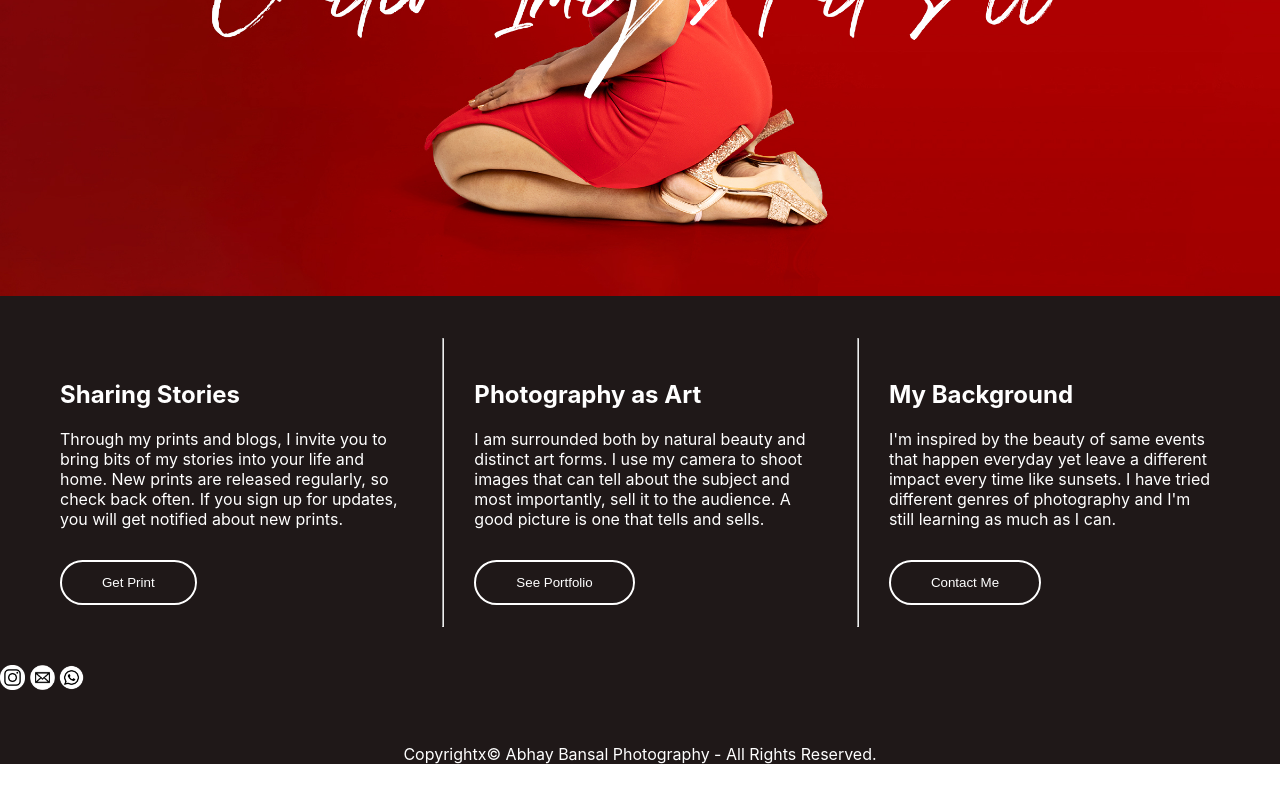
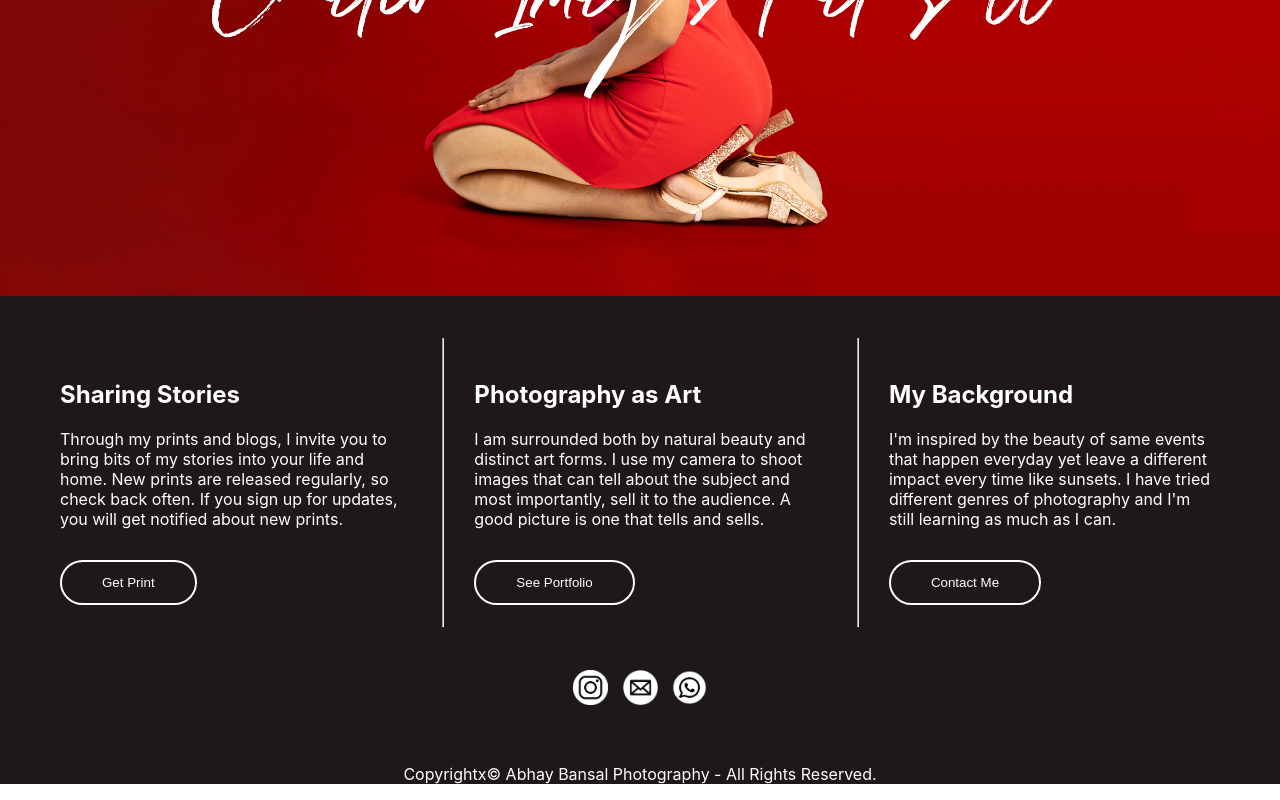
Before and after one commit to Chiragjn20/Project-photo, a React (Create React App) app: page / in a window 1280 px wide. Shown: the part 424-1224 px from the top of the page. Built offline with nearby package versions, Linux system fonts and the light colour scheme.

Commit message:
icons updated

```diff
--- a/src/component/App.css
+++ b/src/component/App.css
@@ -257,12 +257,16 @@ column-width: 100%;
 
 
 .class3 {
+    align-items: center;
+    text-align: center;
+
     filter: grayscale(100%);
 }
 
 .class3 img {
-    height: 25px;
-    width : 25px;
+    padding: 5px;
+    height: 35px;
+    width : 35px;
 }
 
 .text2{
```
